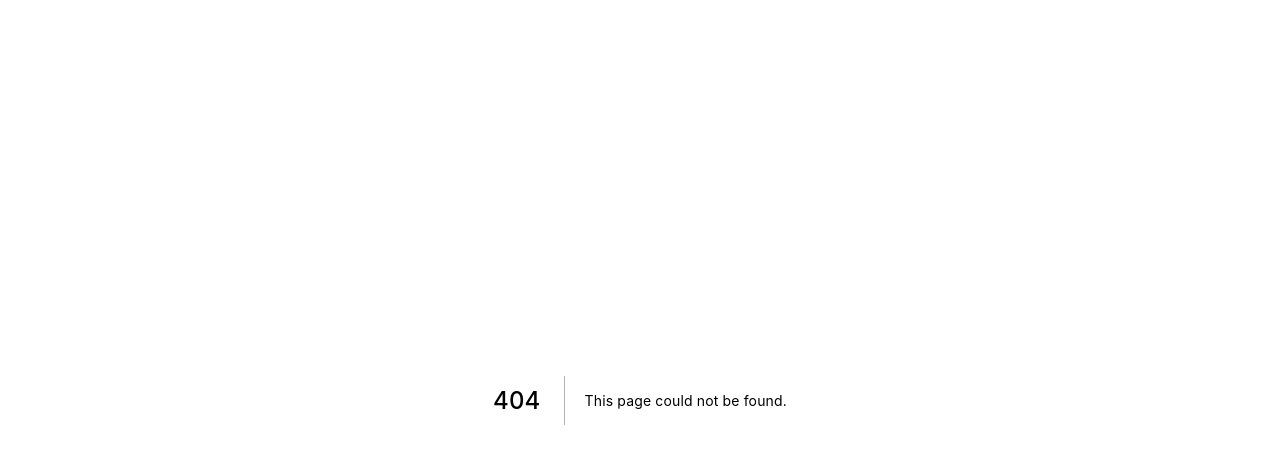
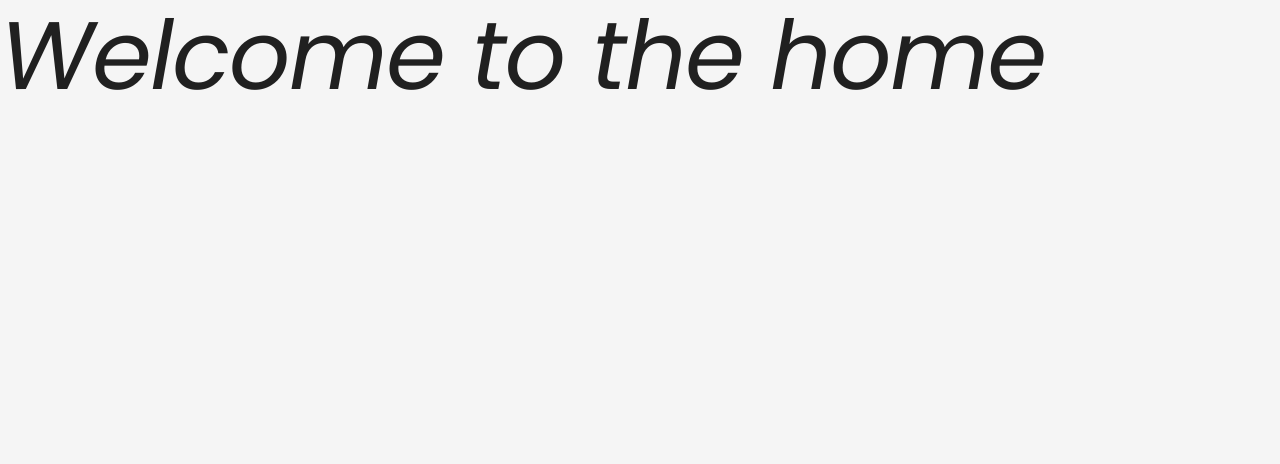
Before and after one commit to Shakib448/next-js-air-cnc, a Next.js app in the folder client/: page /home in a window 1280 px wide. Before the commit this address had no page. Shown: the top 464 px of the page. Built offline with nearby package versions, Linux system fonts and the light colour scheme.

Commit message:
WIP on HOME

```diff
--- /dev/null
+++ b/client/pages/home/index.js
@@ -0,0 +1,13 @@
+import { Typography } from "@material-ui/core";
+import React from "react";
+import Layout from "../../src/Components/Layout";
+
+const Home = () => {
+  return (
+    <Layout title="welcome to Home">
+      <Typography variant="h1">Welcome to the home</Typography>
+    </Layout>
+  );
+};
+
+export default Home;
```
Also changed, not shown: client/pages/index.js (+6 -3 lines).
